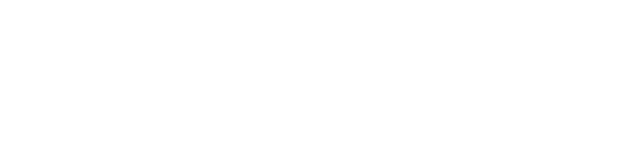
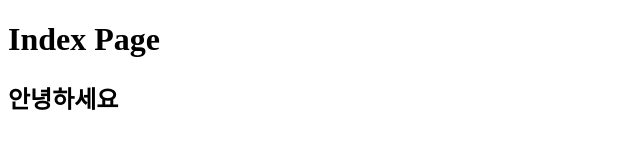
Before and after one commit to lifeiscabaret/project-hong, a plain HTML site: page index.html in a window 1280 px wide. Shown: the whole page, without its empty margins (0-640 px from the left). Drawn offline with Linux system fonts and the light colour scheme.

Commit message:
홍길동: 파일 추가, index 파일 항목추가

```diff
--- /dev/null
+++ b/common.js
@@ -0,0 +1 @@
+console.log('파일 실행')
--- a/index.html
+++ b/index.html
@@ -6,6 +6,9 @@
 <title>Index Page</title>
 </head>
 <body>
-    <h1></h1>
+    <h1>Index Page</h1>
+    <h2>
+        안녕하세요
+    </h2>
 </body>
 </html>
```
